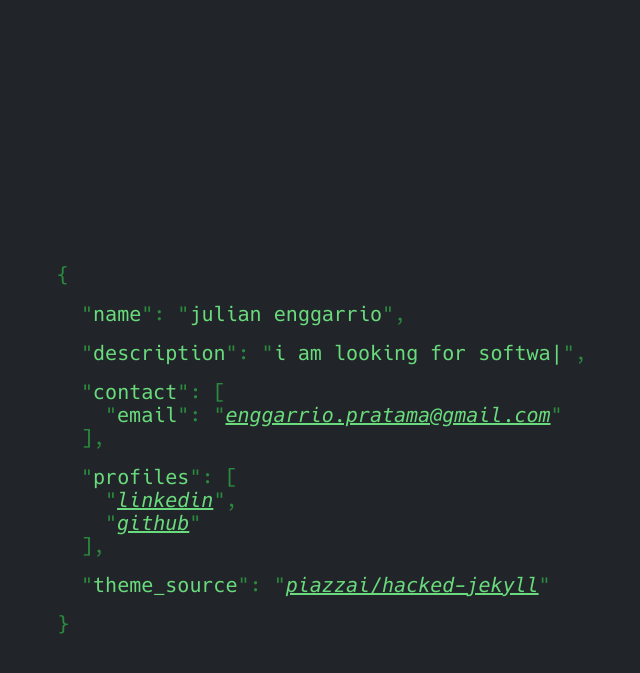
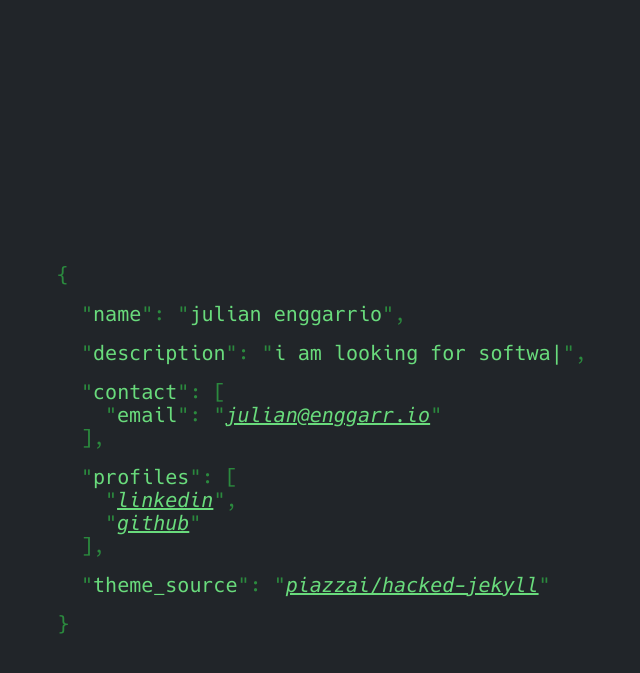
Before and after one commit to enggarrio/enggarrio.github.io, a Jekyll site: the page built from docs/index.md, in a window 1280 px wide. Shown: the top 673 px of the page, without its empty margins (71-711 px from the left). Built offline with Jekyll 4.4.1, drawn with Linux system fonts in a browser that asks for light colours.

Commit message:
update email

```diff
--- a/docs/_data/json.yml
+++ b/docs/_data/json.yml
@@ -10,8 +10,8 @@
 - key: Contact
   value:
     - key: Email
-      value: enggarrio.pratama@gmail.com
-      url: "mailto:enggarrio.pratama@gmail.com"
+      value: julian@enggarr.io
+      url: "mailto:julian@enggarr.io"
 - key: Profiles
   value:
     - value: LinkedIn
```
